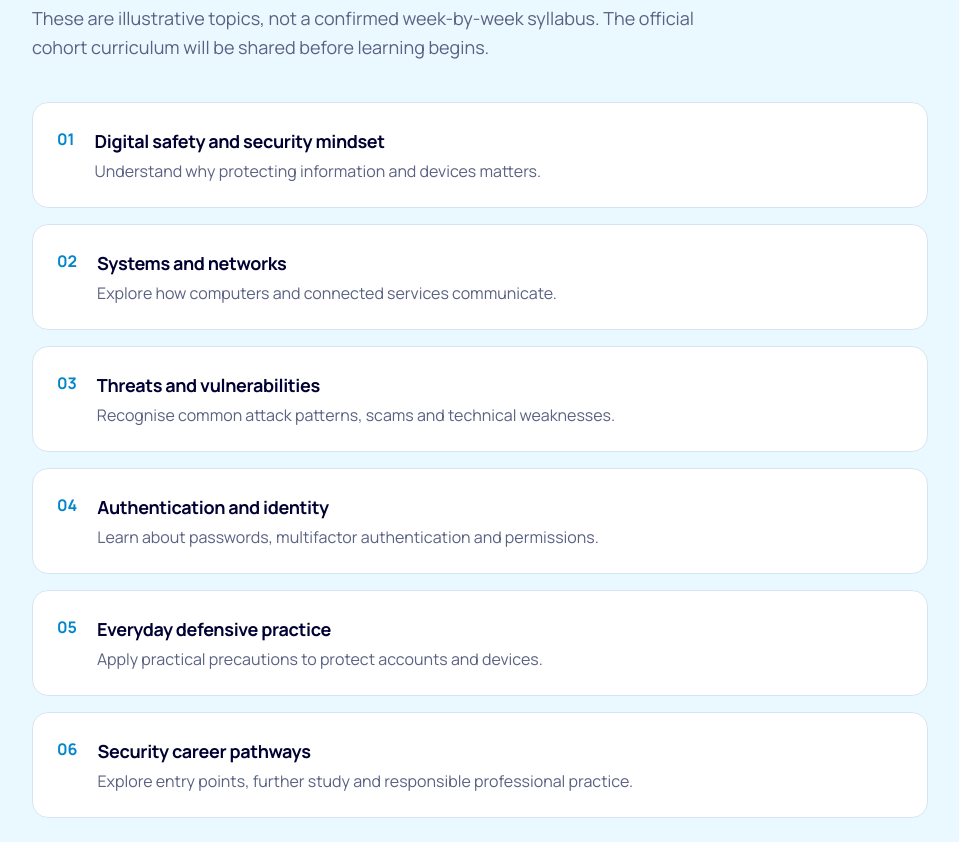
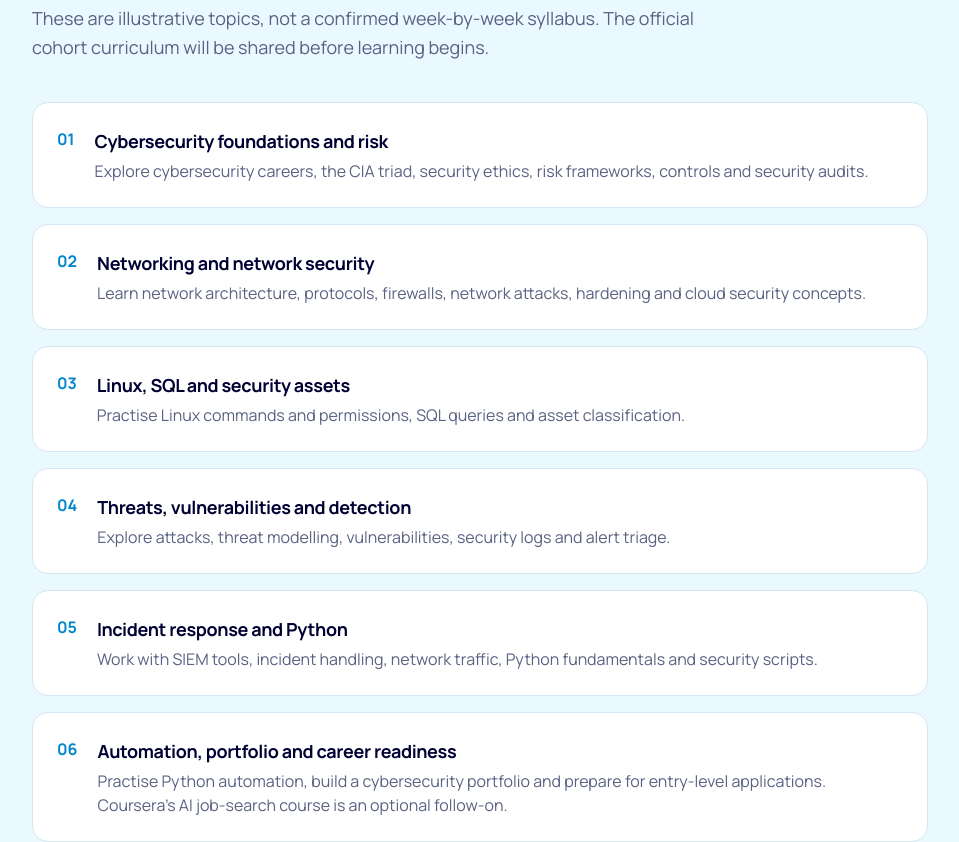
Before and after one commit to msugh1/skillspart-bootcamp, a React (Vite) app: page /programmes/cybersecurity in a window 1280 px wide. Shown: the part 1660-2502 px from the top of the page, without its empty margins (160-1119 px from the left). Built offline with nearby package versions, Linux system fonts and the light colour scheme; no server answers; the HTML template or start-up script is replaced by a standard one.

Commit message:
content: replace provisional topics with six-week Coursera curriculum

```diff
--- a/src/data/programmes.ts
+++ b/src/data/programmes.ts
@@ -45,12 +45,14 @@ export const PROGRAMMES: Programme[] = [
   },
 ];
 export const CYBER = PROGRAMMES[0];
-// Topic previews are provisional. This is not a confirmed weekly timetable.
+// SkillSpark's suggested six-week pacing, not Coursera's official schedule.
+// Google's eight core cybersecurity courses are the primary coursework.
+// The AI job-search course is an optional career extension where accessible.
 export const CURRICULUM = [
-  { week: 1, title: "Digital safety and security mindset", body: "Understand why protecting information and devices matters." },
-  { week: 2, title: "Systems and networks", body: "Explore how computers and connected services communicate." },
-  { week: 3, title: "Threats and vulnerabilities", body: "Recognise common attack patterns, scams and technical weaknesses." },
-  { week: 4, title: "Authentication and identity", body: "Learn about passwords, multifactor authentication and permissions." },
-  { week: 5, title: "Everyday defensive practice", body: "Apply practical precautions to protect accounts and devices." },
-  { week: 6, title: "Security career pathways", body: "Explore entry points, further study and responsible professional practice." },
+  { week: 1, title: "Cybersecurity foundations and risk", courses: "Foundations of Cybersecurity; Play It Safe: Manage Security Risks", body: "Explore cybersecurity careers, the CIA triad, security ethics, risk frameworks, controls and security audits.", live: "Welcome and guided risk-assessment discussion." },
+  { week: 2, title: "Networking and network security", courses: "Connect and Protect: Networks and Network Security", body: "Learn network architecture, protocols, firewalls, network attacks, hardening and cloud security concepts.", live: "Network diagrams and network-security walkthrough." },
+  { week: 3, title: "Linux, SQL and security assets", courses: "Tools of the Trade: Linux and SQL; begin Assets, Threats, and Vulnerabilities", body: "Practise Linux commands and permissions, SQL queries and asset classification.", live: "Guided Linux and SQL exercises." },
+  { week: 4, title: "Threats, vulnerabilities and detection", courses: "Finish Assets, Threats, and Vulnerabilities; begin Sound the Alarm: Detection and Response", body: "Explore attacks, threat modelling, vulnerabilities, security logs and alert triage.", live: "Threat modelling and security-alert investigation." },
+  { week: 5, title: "Incident response and Python", courses: "Finish Sound the Alarm: Detection and Response; begin Automate Cybersecurity Tasks with Python", body: "Work with SIEM tools, incident handling, network traffic, Python fundamentals and security scripts.", live: "Incident-response scenario and Python introduction." },
+  { week: 6, title: "Automation, portfolio and career readiness", courses: "Finish Automate Cybersecurity Tasks with Python; Put It to Work: Prepare for Cybersecurity Jobs", body: "Practise Python automation, build a cybersecurity portfolio and prepare for entry-level applications. Coursera's AI job-search course is an optional follow-on.", live: "Portfolio review, career Q&A and next-steps planning." },
 ];
```
